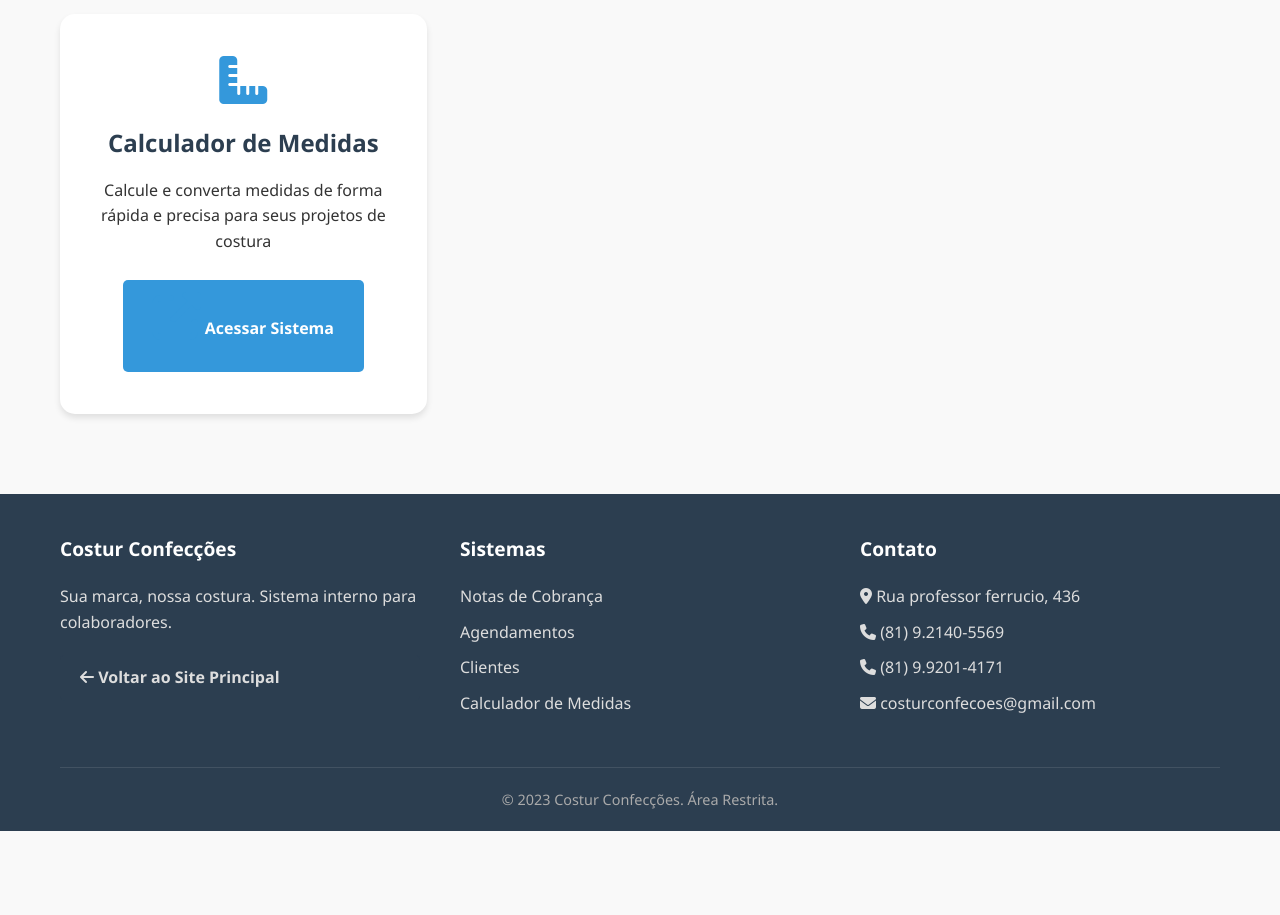
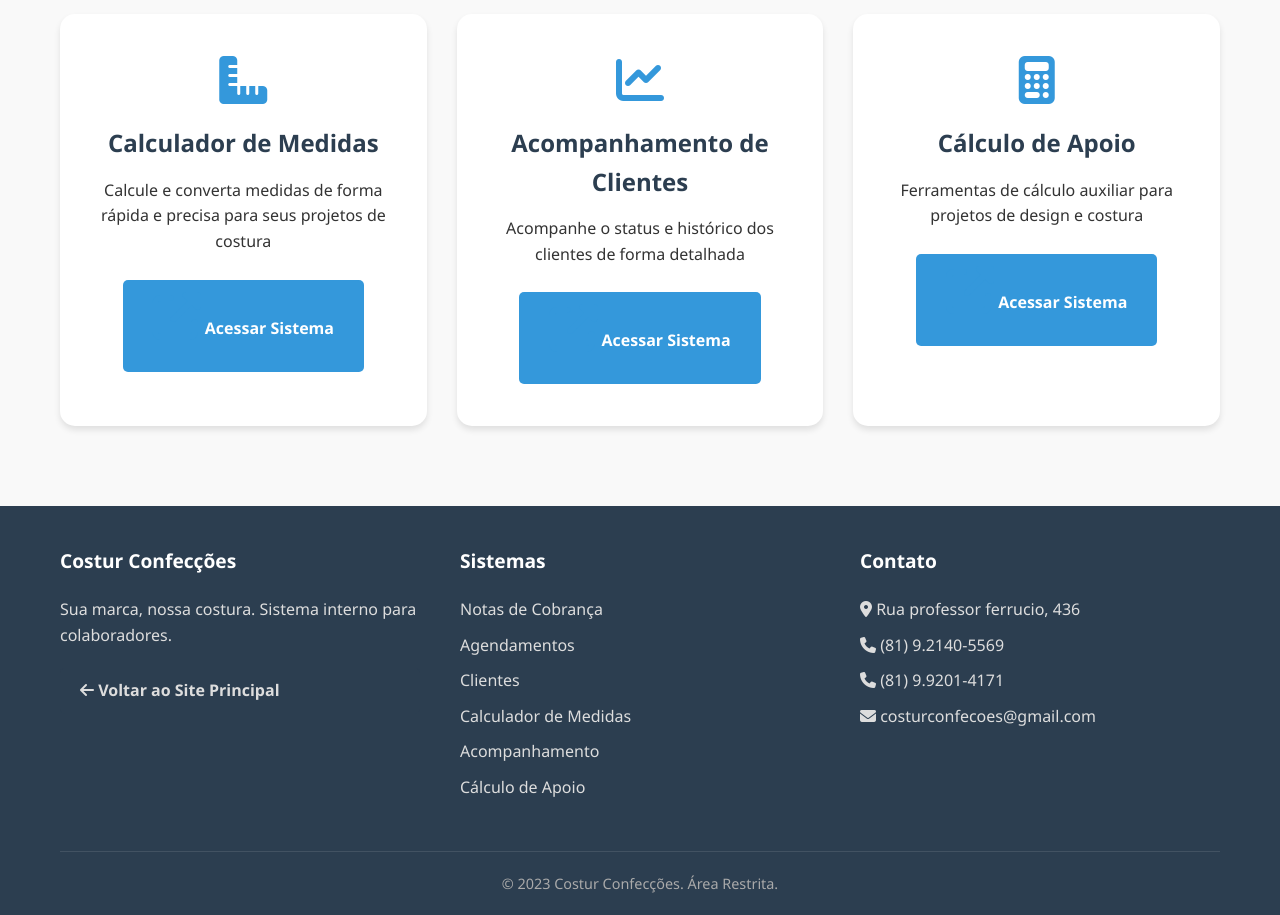
Before and after one commit to costurconfeccoes-hub/areadocolaborador, a plain HTML site: page index.html in a window 1280 px wide. Shown: the part 1080-1995 px from the top of the page. Before the commit the page ends 1911 px from the top, so only its background shows below. Drawn offline with Linux system fonts and the light colour scheme.

Commit message:
Update index.html

```diff
--- a/index.html
+++ b/index.html
@@ -436,6 +436,26 @@
                         <i class="fas fa-external-link-alt"></i> Acessar Sistema
                     </a>
                 </div>
+
+                <!-- Painel de Acompanhamento -->
+                <div class="card">
+                    <i class="fas fa-chart-line"></i>
+                    <h3>Acompanhamento de Clientes</h3>
+                    <p>Acompanhe o status e histórico dos clientes de forma detalhada</p>
+                    <a href="https://costurconfeccoes-hub.github.io/paineldeacompanhamento/" class="card-btn">
+                        <i class="fas fa-external-link-alt"></i> Acessar Sistema
+                    </a>
+                </div>
+
+                <!-- Cálculo de Apoio -->
+                <div class="card">
+                    <i class="fas fa-calculator"></i>
+                    <h3>Cálculo de Apoio</h3>
+                    <p>Ferramentas de cálculo auxiliar para projetos de design e costura</p>
+                    <a href="https://costurconfeccoes-hub.github.io/calculodeapoioartdesigner/" class="card-btn">
+                        <i class="fas fa-external-link-alt"></i> Acessar Sistema
+                    </a>
+                </div>
             </div>
         </div>
     </section>
@@ -457,6 +477,8 @@
                     <a href="https://costurconfeccoes-hub.github.io/Agendamento/">Agendamentos</a>
                     <a href="https://costurconfeccoes-hub.github.io/cadastrodeclientes/">Clientes</a>
                     <a href="https://costurconfeccoes-hub.github.io/calculadordemedidas/">Calculador de Medidas</a>
+                    <a href="https://costurconfeccoes-hub.github.io/paineldeacompanhamento/">Acompanhamento</a>
+                    <a href="https://costurconfeccoes-hub.github.io/calculodeapoioartdesigner/">Cálculo de Apoio</a>
                 </div>
                 <div class="footer-column">
                     <h3>Contato</h3>
```
